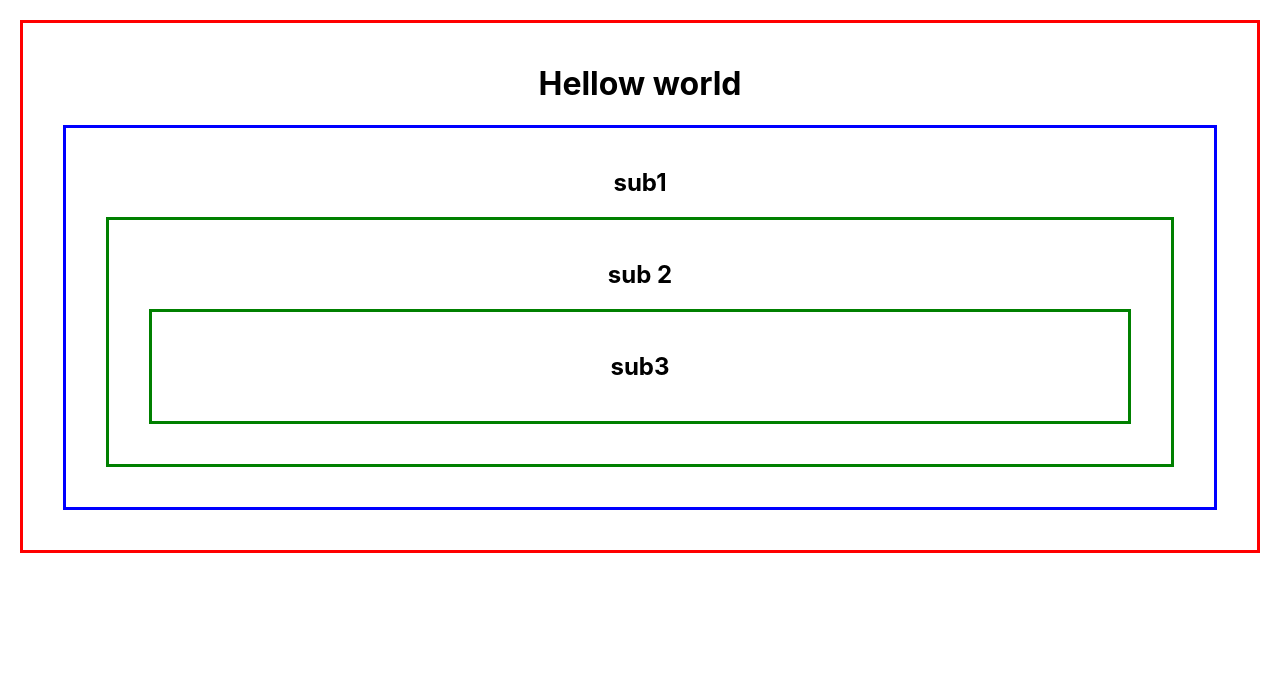
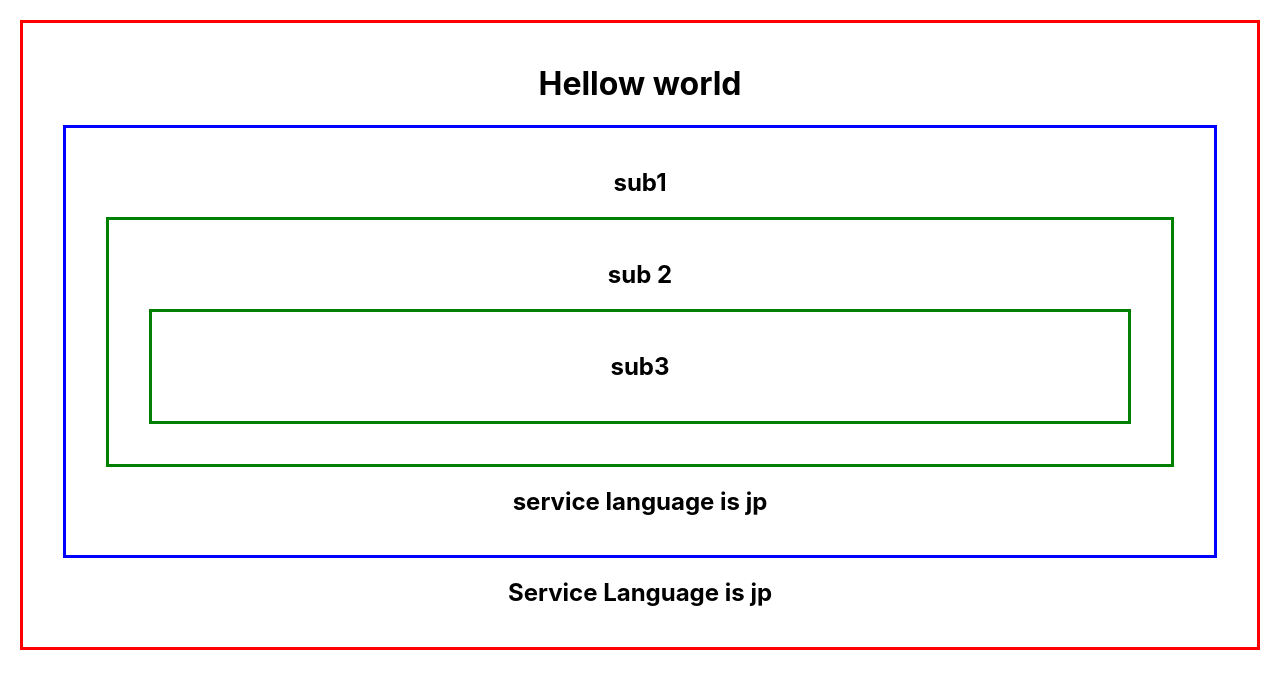
Before and after one commit to jini-labs-2/react-practice, a React (Create React App) app: page / in a window 1280 px wide. Shown: the top 688 px of the page. Built offline with nearby package versions, Linux system fonts and the light colour scheme.

Commit message:
add 2nd context

```diff
--- a/src/App.js
+++ b/src/App.js
@@ -5,26 +5,35 @@ import { createContext } from 'react';
 const themeDefault={ border: '3px solid red'};
 const themeContext = createContext(themeDefault);
 
+const defaultServeLang = "jp";
+const serveLangContext = createContext(defaultServeLang);
+
 function App() {
   const theme = useContext(themeContext);
   console.log(theme);
+  const serveLang = useContext(serveLangContext);
   return (
     <themeContext.Provider value={{border: '3px solid blue'}}>
+      <serveLangContext.Provider value={serveLang}>
       <div className="App context-test" style={theme}>
         <h1>Hellow world</h1>
         <Sub1 />
+        <h2> Service Language is {serveLang}</h2>
       </div>
+      </serveLangContext.Provider>
     </themeContext.Provider>
   );
 }
 
 function Sub1() {
   const theme = useContext(themeContext);
+  const serveLang = useContext(serveLangContext);
   return (
     <themeContext.Provider value={{border: '3px solid green'}}>
       <div className="context-test" style={theme}>
         <h2> sub1 </h2>
         <Sub2 />
+        <h2>service language is {serveLang}</h2>
       </div>
     </themeContext.Provider>
   )
```
